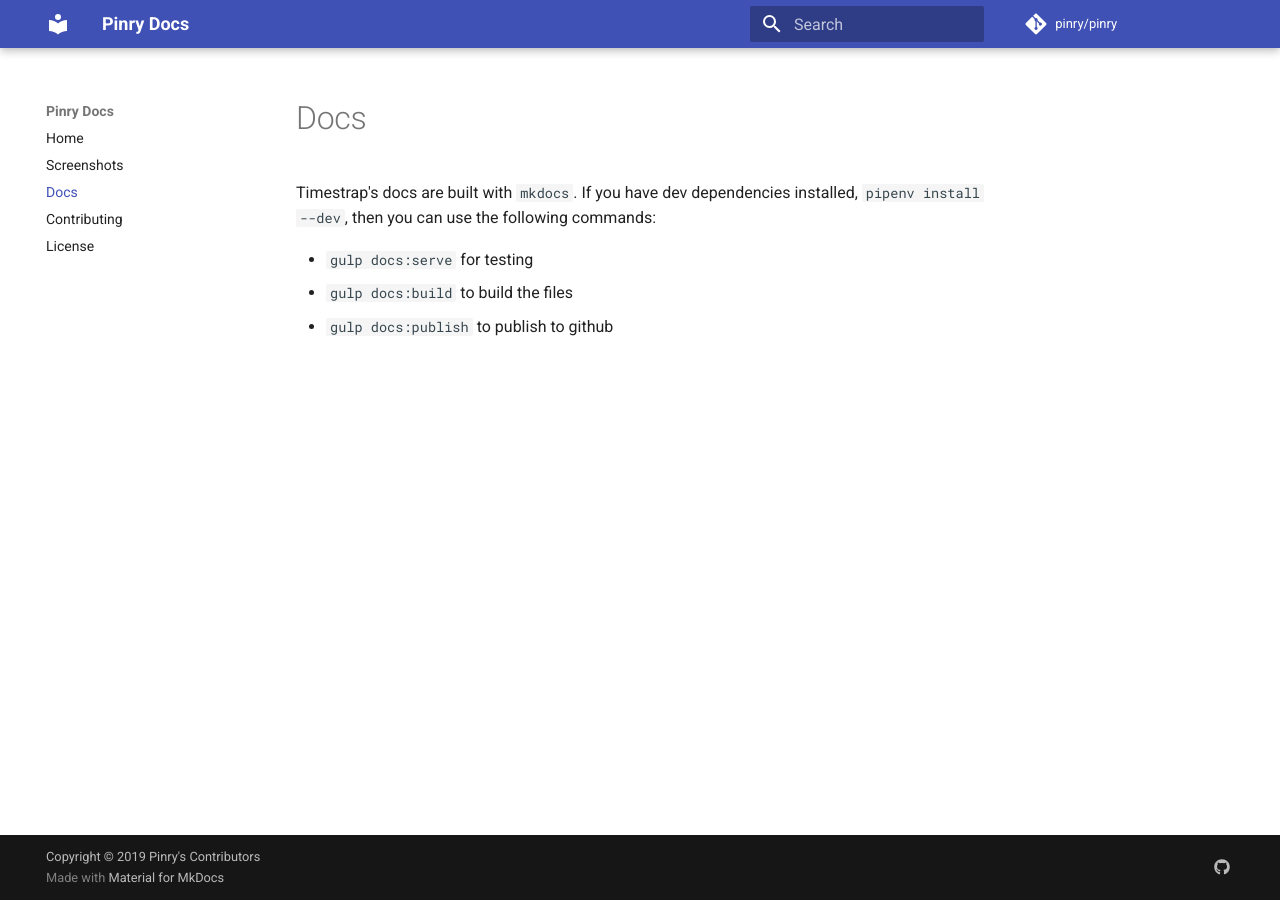
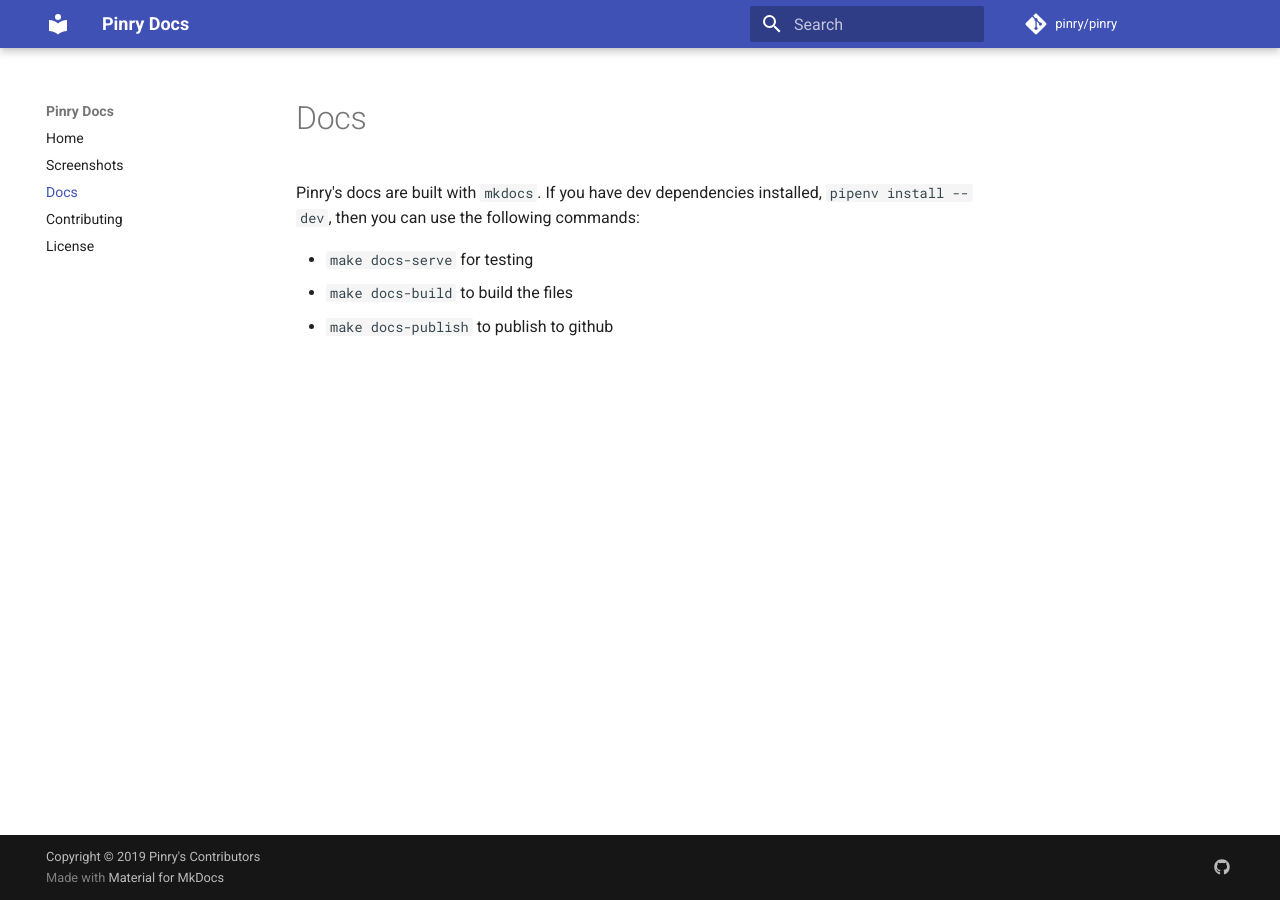
Before and after one commit to pinry/pinry, an MkDocs documentation site: the page built from docs/src/docs.md, in a window 1280 px wide. Built offline with MkDocs 1.6.1 and Material for MkDocs 9.7.7, drawn with Linux system fonts in a browser that asks for light colours; comment, search, counter and statistics services are not loaded.

```diff
--- a/docs/src/docs.md
+++ b/docs/src/docs.md
@@ -1,8 +1,8 @@
 # Docs
 
-Timestrap's docs are built with `mkdocs`. If you have dev dependencies
+Pinry's docs are built with `mkdocs`. If you have dev dependencies
 installed, `pipenv install --dev`, then you can use the following commands:
 
-- `gulp docs:serve` for testing
-- `gulp docs:build` to build the files
-- `gulp docs:publish` to publish to github
+- `make docs-serve` for testing
+- `make docs-build` to build the files
+- `make docs-publish` to publish to github
```
Also changed, not shown: docs/src/index.md (+2 -0 lines), docs/src/screenshots.md (+2 -2 lines).
